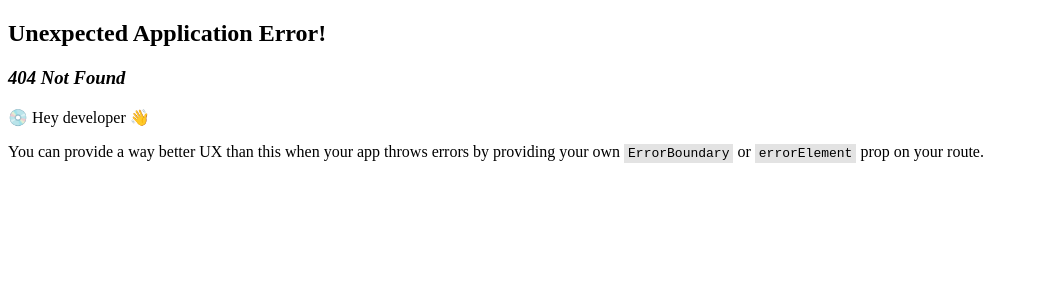
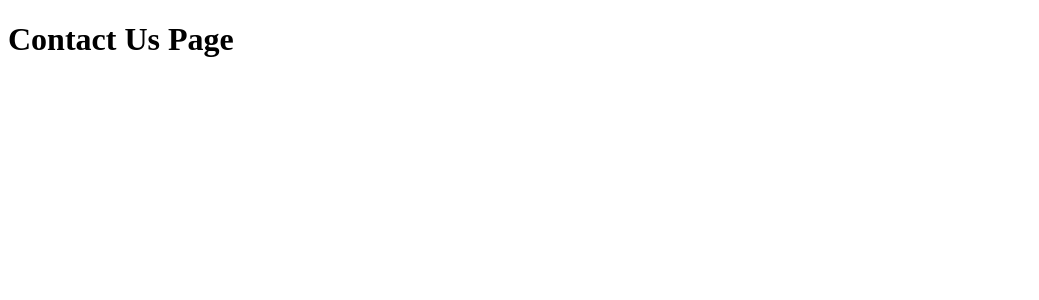
Before and after one commit to Yogesh-Krishna-Chavan/Namaste_React, a React (Vite) app: page /contact in a window 1280 px wide. Before the commit this address had no page. Shown: the top 300 px of the page, without its empty margins (0-1039 px from the left). Built offline with nearby package versions, Linux system fonts and the light colour scheme.

Commit message:
Contact Us page

```diff
--- a/src/App.js
+++ b/src/App.js
@@ -4,6 +4,8 @@ import Header from "./components/Header";
 import Body from "./components/Body";
 import { createBrowserRouter, RouterProvider } from "react-router-dom";
 import About from "./components/about";
+import Contact from "./components/Contact";
+import Error from "./components/Error";
 
 /*
 const heading = React.createElement(
@@ -65,10 +67,15 @@ const appRouter = createBrowserRouter([
   {
     path: "/",
     element: <AppLayout />,
+    errorElement: <Error />,
   },
   {
     path: "/about",
     element: <About />,
+  },
+  {
+    path: "/contact",
+    element: <Contact />,
   },
 ]);
 
--- /dev/null
+++ b/src/components/Contact.js
@@ -0,0 +1,9 @@
+const Contact = () => {
+  return (
+    <div>
+      <h1>Contact Us Page</h1>
+    </div>
+  );
+};
+
+export default Contact;
--- /dev/null
+++ b/src/components/Error.js
@@ -0,0 +1,14 @@
+import { useRouteError } from "react-router-dom";
+
+const Error = () => {
+  const err = useRouteError();
+  console.log(err);
+  return (
+    <div>
+      <h1>Opps...!!!</h1>
+      <h1>Something Went Wrong</h1>
+    </div>
+  );
+};
+
+export default Error;
```
